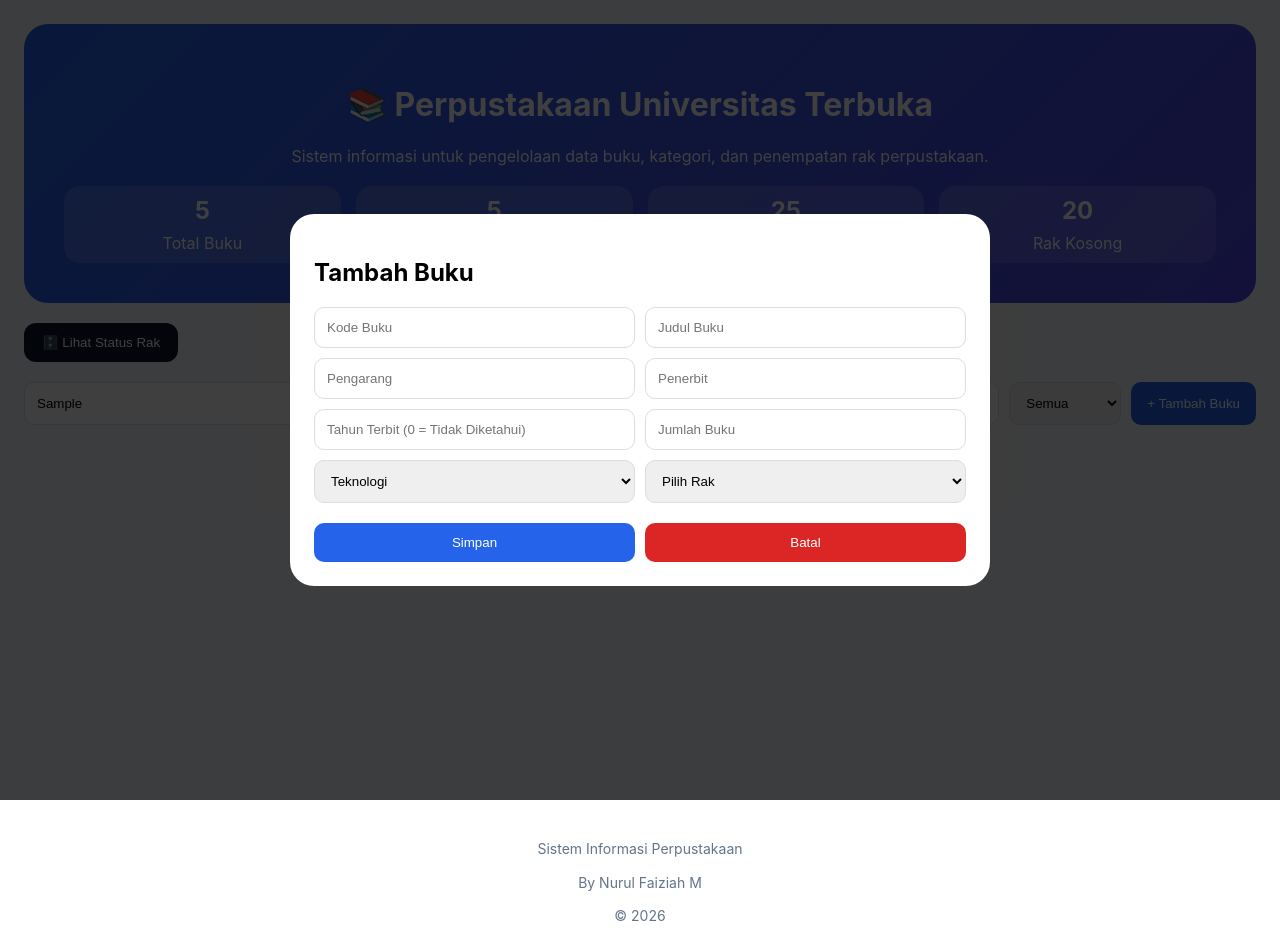
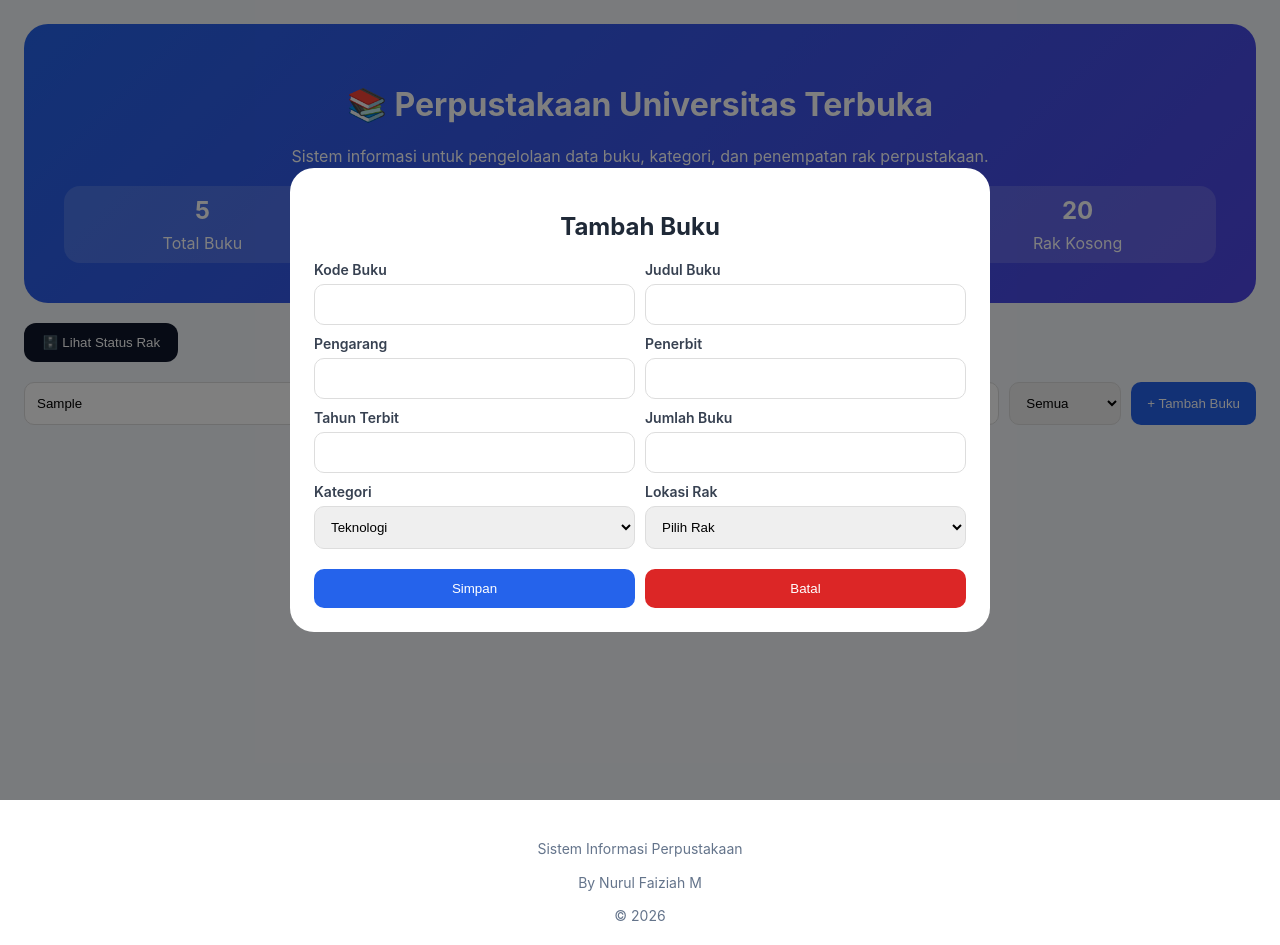
Before and after one commit to Nurulfaiziahm/data-buku, a Vue app: page / in a window 1280 px wide. Both pictures are taken after typing "Sample" into the empty fields and a click on the button "+ Tambah Buku". Built offline with nearby package versions, Linux system fonts and the light colour scheme.

Commit message:
Update form buku

```diff
--- a/package.json
+++ b/package.json
@@ -6,13 +6,15 @@
   "scripts": {
     "dev": "vite",
     "build": "vite build",
-    "preview": "vite preview"
+    "preview": "vite preview",
+    "deploy": "gh-pages -d dist"
   },
   "dependencies": {
     "vue": "^3.5.34"
   },
   "devDependencies": {
     "@vitejs/plugin-vue": "^6.0.6",
+    "gh-pages": "^6.3.0",
     "vite": "^8.0.12"
   }
 }
--- a/src/App.vue
+++ b/src/App.vue
@@ -75,45 +75,71 @@
 
     <div v-if="showModal" class="modal-backdrop">
       <div class="modal">
-        <div v-if="showModal" class="modal-backdrop">
-          <div class="modal">
         <h2>{{ editMode ? "Edit Buku" : "Tambah Buku" }}</h2>
 
         <div class="row">
-              <input v-model="form.kodeBuku" placeholder="Kode Buku" />
-              <input v-model="form.judulBuku" placeholder="Judul Buku" />
+          <div class="form-group">
+            <label for="kodeBuku">Kode Buku</label>
+            <input id="kodeBuku" v-model="form.kodeBuku" type="text" />
+          </div>
+
+          <div class="form-group">
+            <label for="judulBuku">Judul Buku</label>
+            <input id="judulBuku" v-model="form.judulBuku" type="text" />
+          </div>
         </div>
 
         <div class="row">
-              <input v-model="form.pengarang" placeholder="Pengarang" />
-              <input v-model="form.penerbit" placeholder="Penerbit" />
+          <div class="form-group">
+            <label for="pengarang">Pengarang</label>
+            <input id="pengarang" v-model="form.pengarang" type="text" />
+          </div>
+
+          <div class="form-group">
+            <label for="penerbit">Penerbit</label>
+            <input id="penerbit" v-model="form.penerbit" type="text" />
+          </div>
         </div>
 
         <div class="row">
+          <div class="form-group">
+            <label for="tahunTerbit">Tahun Terbit</label>
             <input
+              id="tahunTerbit"
               type="number"
               min="0"
               max="2026"
               v-model="form.tahunTerbit"
-                placeholder="Tahun Terbit (0 = Tidak Diketahui)"
-              />
-              <input
-                type="number"
-                v-model="form.jumlahBuku"
-                placeholder="Jumlah Buku"
             />
           </div>
 
+          <div class="form-group">
+            <label for="jumlahBuku">Jumlah Buku</label>
+            <input
+              id="jumlahBuku"
+              type="number"
+              min="1"
+              v-model="form.jumlahBuku"
+            />
+          </div>
+        </div>
+
         <div class="row">
-              <select v-model="form.kategori">
+          <div class="form-group">
+            <label for="kategori">Kategori</label>
+            <select id="kategori" v-model="form.kategori">
+              <option value="">Pilih Kategori</option>
               <option>Teknologi</option>
               <option>Pendidikan</option>
               <option>Ekonomi</option>
               <option>Hukum</option>
               <option>Novel</option>
             </select>
+          </div>
 
-              <select v-model="form.lokasiRak">
+          <div class="form-group">
+            <label for="lokasiRak">Lokasi Rak</label>
+            <select id="lokasiRak" v-model="form.lokasiRak">
               <option value="">Pilih Rak</option>
 
               <option
@@ -125,13 +151,11 @@
               </option>
             </select>
           </div>
+        </div>
 
         <div class="actions">
           <button @click="saveBook">Simpan</button>
-
           <button class="danger" @click="showModal = false">Batal</button>
-            </div>
-          </div>
         </div>
       </div>
     </div>
@@ -480,6 +504,9 @@ button {
   border-radius: 24px;
   width: 700px;
   max-width: 90%;
+  max-height: 90vh;
+  overflow-y: auto;
+  scrollbar-width: thin;
 }
 .row {
   display: grid;
@@ -497,6 +524,25 @@ button {
 }
 .modal .actions button {
   flex: 1;
+}
+.form-group {
+  display: flex;
+  flex-direction: column;
+  gap: 6px;
+}
+.form-group label {
+  font-size: 14px;
+  font-weight: 600;
+  color: #374151;
+}
+.form-group input,
+.form-group select {
+  width: 100%;
+}
+.modal h2 {
+  margin-bottom: 20px;
+  text-align: center;
+  color: #1f2937;
 }
 .footer {
   text-align: center;
@@ -549,7 +595,9 @@ button {
   .modal {
     width: 95%;
     max-width: none;
+    max-height: 95vh;
     padding: 18px;
+    overflow-y: auto;
   }
 }
 @media (max-width: 480px) {
```
Also changed, not shown: vite.config.js (+4 -4 lines), 1 other file (tests, documents, lock files or other folders). Lines whose indentation alone changed are shown as unchanged.
